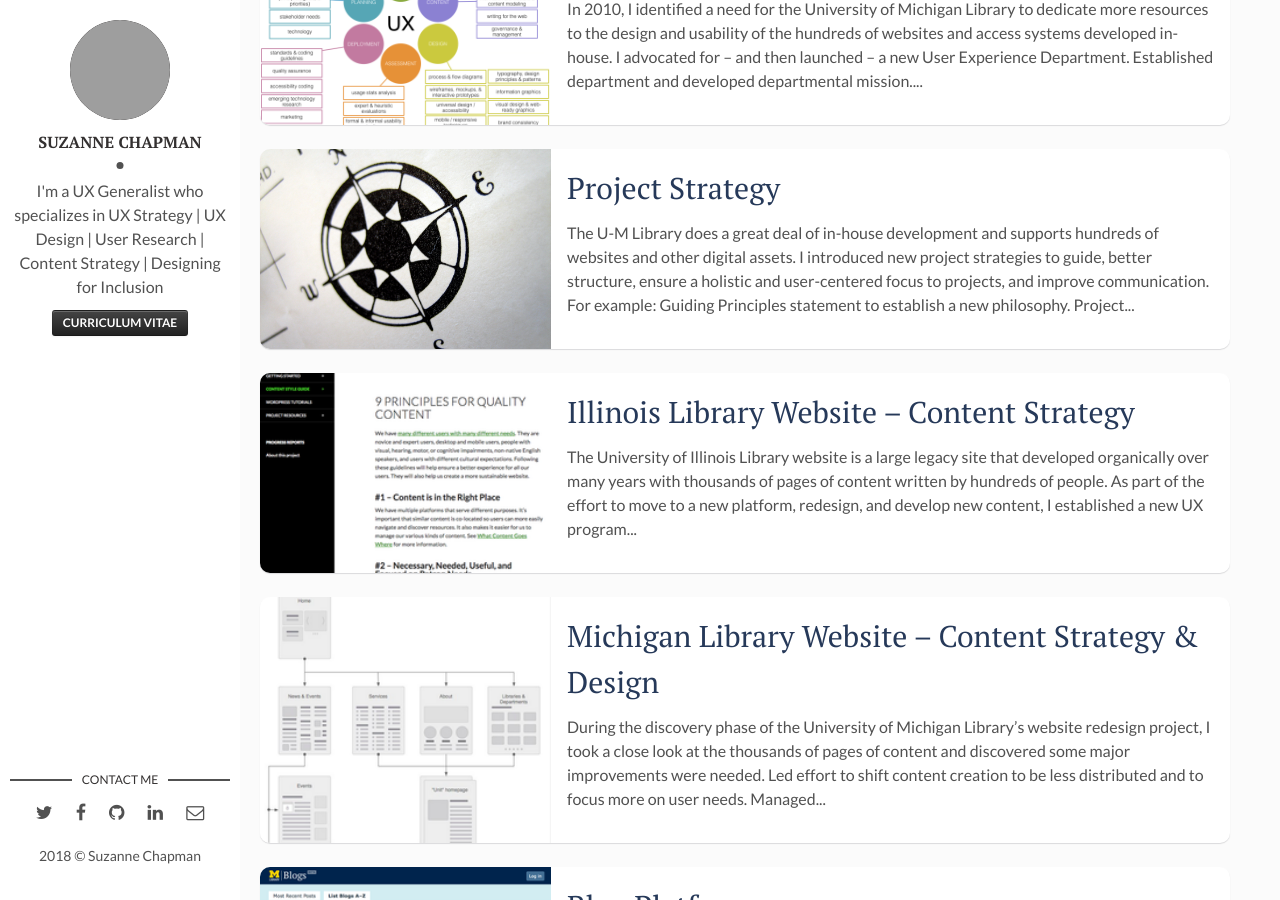
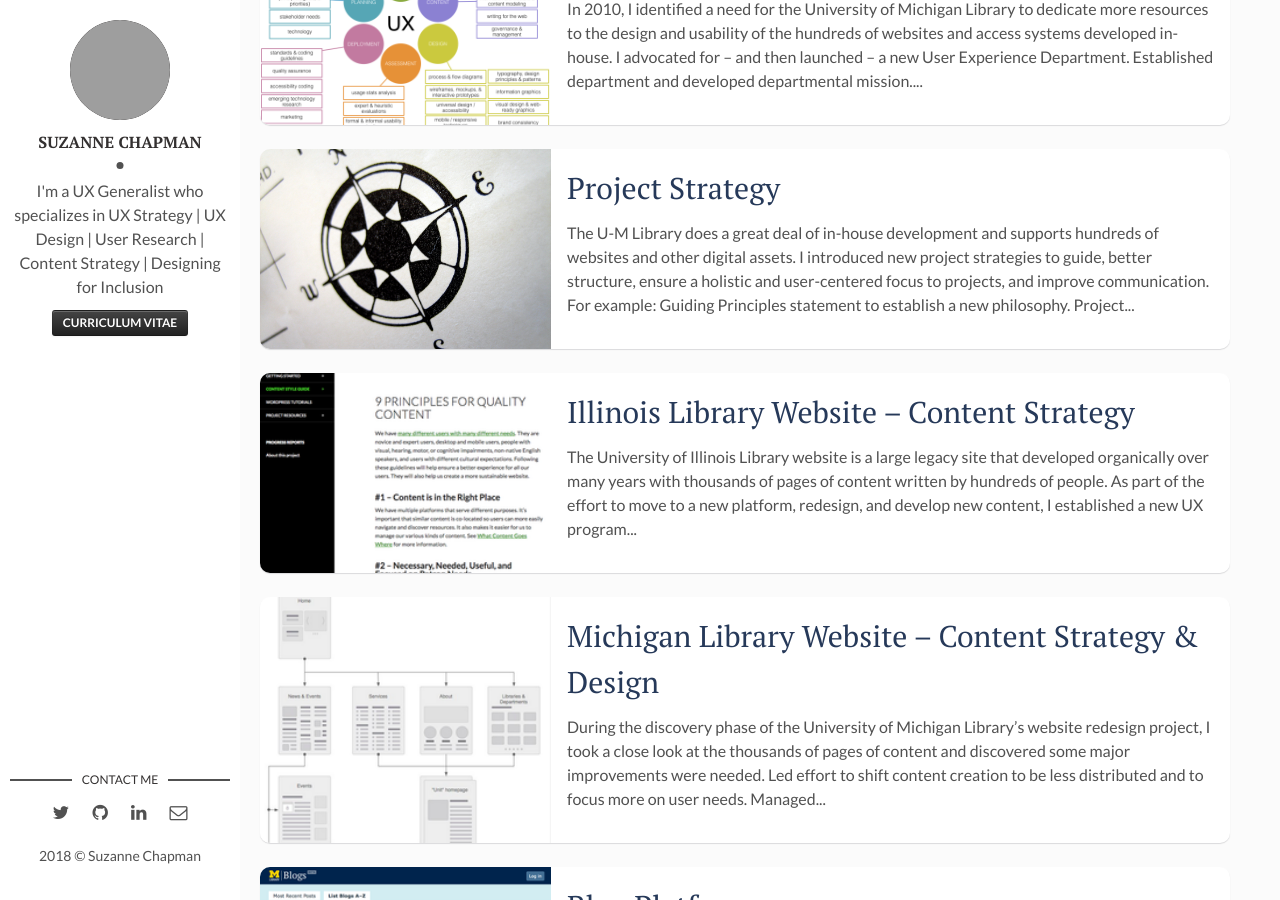
Before and after one commit to suzannechapman/suzannechapman.github.io, a Jekyll site: the page built from index.html, in a window 1280 px wide and 900 px high, scrolled down 543 px. Built offline with Jekyll 4.4.1, drawn with Linux system fonts in a browser that asks for light colours; the list of posts is cut into pages by our own code; grey boxes are pictures that could not be loaded.

Commit message:
comment out facebook icon and link

```diff
--- a/_layouts/main.html
+++ b/_layouts/main.html
@@ -22,11 +22,11 @@
         {% else %}
           <li><a href="https://twitter.com/artemsheludko_" target="_blank"><i class="fa fa-twitter" aria-hidden="true"></i></a></li>
         {% endif %}
-        {% if site.social-facebook %}
+        <!-- {% if site.social-facebook %}
           <li><a href="https://facebook.com/{{ site.social-facebook }}" target="_blank"><i class="fa fa-facebook" aria-hidden="true"></i></a></li>
         {% else %}
           <li><a href="https://facebook.com/" target="_blank"><i class="fa fa-facebook" aria-hidden="true"></i></a></li>
-        {% endif %}
+        {% endif %} -->
         {% if site.social-github %}
           <li class="github"><a href="http://github.com/{{site.social-github}}" target="_blank"><i class="fa fa-github"></i></a></li>
         {% else %}
```
